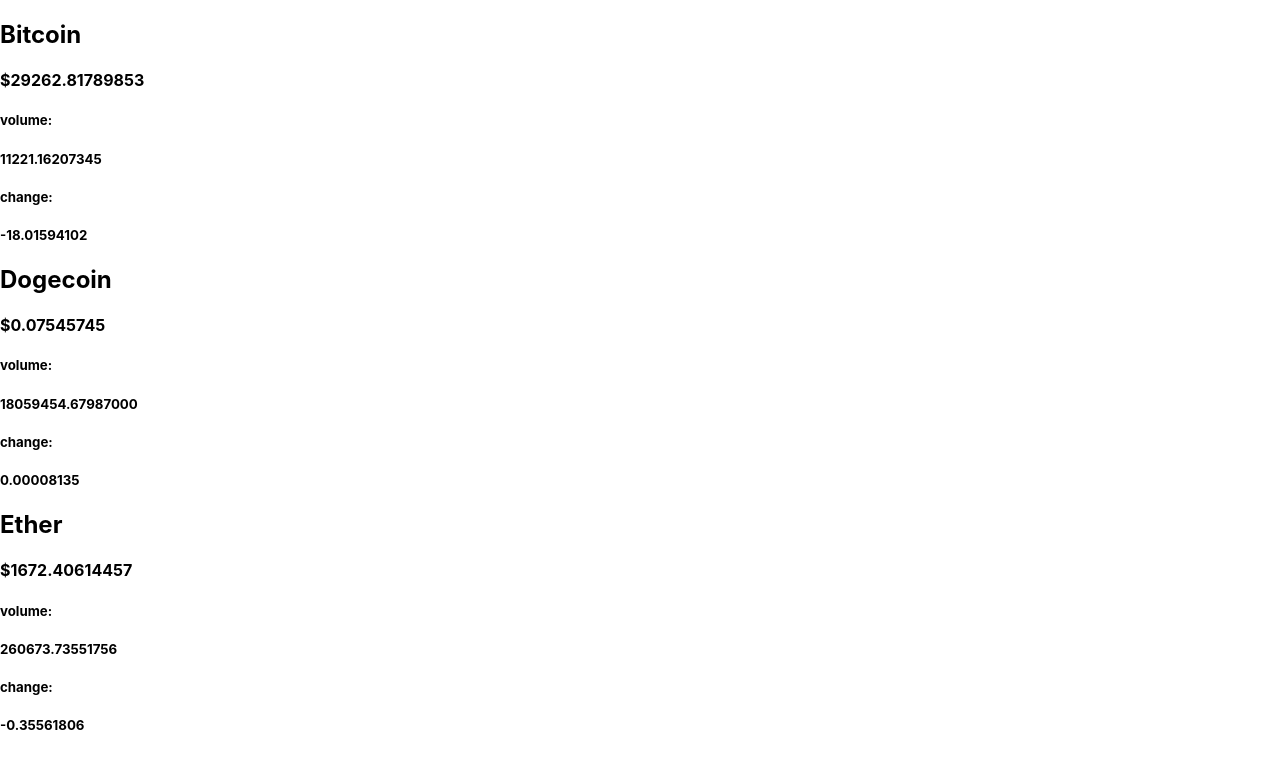
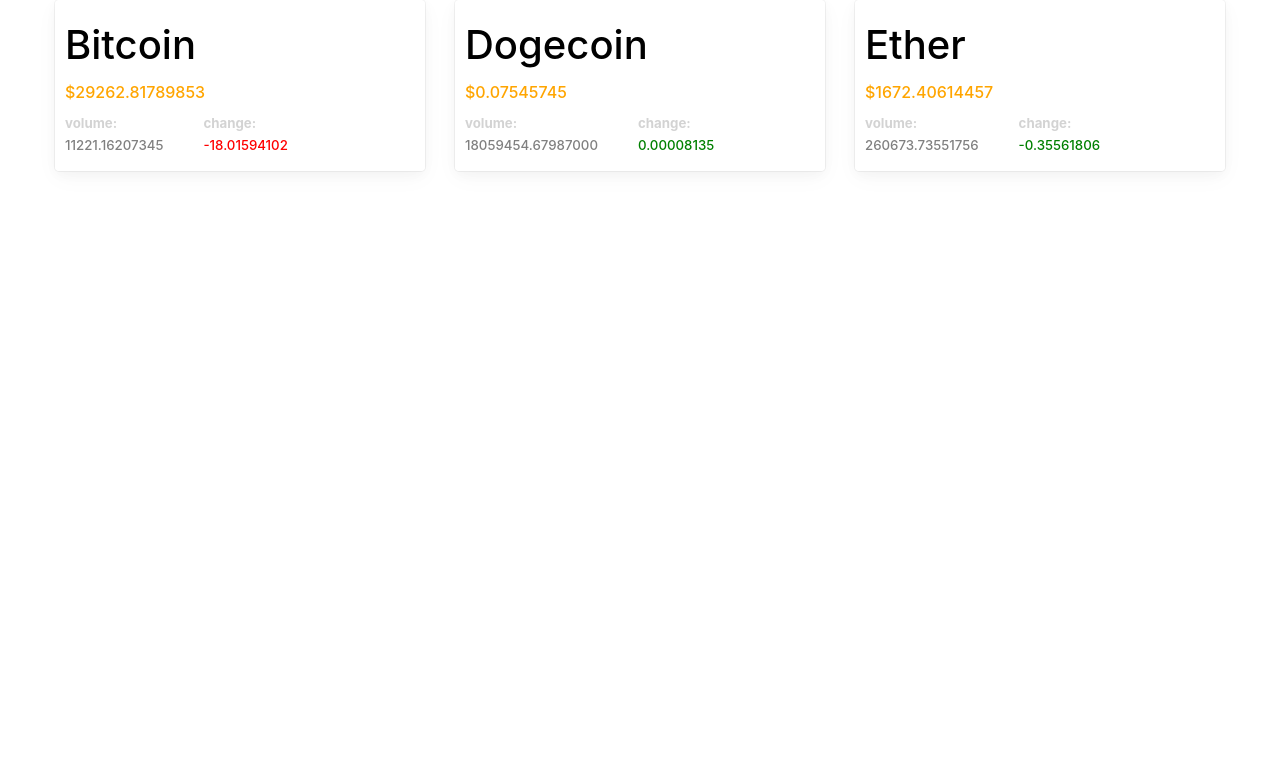
Before and after one commit to duttasuraj93/cryptonator, a Next.js app: page /cryptocurrencies in a window 1280 px wide. Shown: the top 768 px of the page. Built offline with nearby package versions, Linux system fonts and the light colour scheme; data requests are answered from the project's data file.

Commit message:
style: add styling for crypto

```diff
--- a/components/Cryptocurrencies/Crypto.tsx
+++ b/components/Cryptocurrencies/Crypto.tsx
@@ -1,4 +1,5 @@
 import React from "react";
+import styles from '../../styles/Crypto.module.css'
 import { cryptos } from "../../constants/cryptos"
 import { CryptoType } from "../../types/cryptos";
 
@@ -11,18 +12,18 @@
     let currencySymbol = '$'
 
     return (
-        <div className='crypto'>
-            <h2 className='name'>{cryptos[name]}</h2>
+        <div className={styles.crypto}>
+            <h2 className={styles.name}>{cryptos[name]}</h2>
             <div>
-                <h4 className='price'>{currencySymbol}{price}</h4>
-                <div className='volume-change'>
-                    <div className='volume__container'>
-                        <h5 className='title'>volume:</h5>
-                        <h5 className='volume'>{volume}</h5>
+                <h4 className={styles.price}>{currencySymbol}{price}</h4>
+                <div className={styles.volume_change}>
+                    <div className={styles.volume__container}>
+                        <h5 className={styles.volume__title}>volume:</h5>
+                        <h5 className={styles.volume}>{volume}</h5>
                     </div>
-                    <div className='change__container'>
-                        <h5 className='title'>change:</h5>
-                        <h5 className={`change ${parseInt(change) < 0 ? 'loss' : 'gain'}`}>{change}</h5>
+                    <div className={styles.change__container}>
+                        <h5 className={styles.change__title}>change:</h5>
+                        <h5 className={`${parseInt(change) < 0 ? styles.loss : styles.gain}`}>{change}</h5>
                     </div>
                 </div>
             </div>
--- a/pages/cryptocurrencies/index.tsx
+++ b/pages/cryptocurrencies/index.tsx
@@ -1,6 +1,6 @@
 import type { NextPage } from 'next'
 import { useState } from 'react'
-import styles from '../styles/Cryptocurrencies.module.css'
+import styles from '../../styles/Cryptocurrencies.module.css'
 import Crypto from '../../components/Cryptocurrencies/Crypto'
 import { CryptoType } from '../../types/cryptos'
 
@@ -9,9 +9,11 @@
   const [cryptocurrencies, setCryptocurrencies] = useState<CryptoType[]>(cryptos);
 
   return (
-    <div>
-      {cryptocurrencies.map((item, index) => <Crypto key={index} data={item} />)}
+    <div className={styles.wrapper}>
+    <div className={styles.crypto__container}>
+        {cryptocurrencies.map((item, index) => <Crypto key={index} data={item} />)}
     </div>
+  </div>
   )
 }
 
--- /dev/null
+++ b/styles/Crypto.module.css
@@ -0,0 +1,68 @@
+.crypto {
+    padding: 15px 10px;
+    width: calc(100% / 3 - 20px);
+    display: flex;
+    flex-direction: column;
+    justify-content: space-between;
+    box-shadow: var(--box-shadow);
+    border-radius: var(--border-radius);
+}
+
+.name {
+    font-size: 40px;
+    font-weight: 500;
+    margin-bottom: 5px;
+}
+
+.price {
+    color: orange;
+    font-weight: 500;
+    margin-bottom: 10px;
+}
+
+.volume_change {
+    display: flex;
+}
+
+.volume__container {
+    margin-right: 40px;
+}
+
+.volume__title {
+    color: lightgrey;
+    font-weight: bold;
+    margin-bottom: 2px;
+}
+
+.volume {
+    color: grey;
+    font-weight: 500;
+}
+
+.change__title {
+    color: lightgrey;
+    font-weight: bold;
+    margin-bottom: 2px;
+}
+
+.gain {
+    color: green;
+    font-weight: 500;
+}
+
+.loss {
+    color: red;
+    font-weight: 500;
+}
+
+@media only screen and (max-width: 900px) {
+    .crypto {
+        width: calc(100% / 2 - 20px);
+   }
+}
+
+@media only screen and (max-width: 600px) {
+    .crypto {
+        width: 100%;
+   }
+}
--- a/styles/Cryptocurrencies.module.css
+++ b/styles/Cryptocurrencies.module.css
@@ -0,0 +1,14 @@
+.wrapper {
+    display: flex;
+    justify-content: center;
+    width: 100%;
+}
+
+.crypto__container {
+    max-width: 1170px;
+    display: flex;
+    width: 100%;
+    justify-content: space-between;
+    flex-wrap: wrap;
+    gap: 20px;
+}
--- a/styles/globals.css
+++ b/styles/globals.css
@@ -1,16 +1,46 @@
-html,
+:root {
+	--background: #ffffff;
+	--text-primary: #000000;
+	--text-secondary: #4169e1;
+	--border-radius: 4px;
+	--box-shadow: 0 0 0 1px rgb(0 0 0 / 5%), 0 7px 25px 0 rgb(0 0 0 / 3%), 0 4px 12px 0 rgb(0 0 0 / 3%);
+}
+
+*,
+html {
+	box-sizing: border-box;
+	margin: 0;
+	padding: 0;
+	font-weight: 400;
+}
+
+html {
+	height: 100%;
+	color: var(--text-primary);
+	background-color: var(--background);
+	font-size: 16px;
+}
+
 body {
-  padding: 0;
-  margin: 0;
   font-family: -apple-system, BlinkMacSystemFont, Segoe UI, Roboto, Oxygen,
     Ubuntu, Cantarell, Fira Sans, Droid Sans, Helvetica Neue, sans-serif;
+  height: 100%;
+  line-height: 1.5;
+  -webkit-font-smoothing: antialiased;
+  -moz-osx-font-smoothing: grayscale;
 }
 
-a {
-  color: inherit;
-  text-decoration: none;
+body > * {
+  background-color: var(--background);
+  color: var(--text-primary);
 }
 
-* {
-  box-sizing: border-box;
+body > div {
+  height: 100%;
 }
+
+.App {
+  color: var(--text-primary);
+  background-color: var(--background);
+  height: 100%;
+}
```
